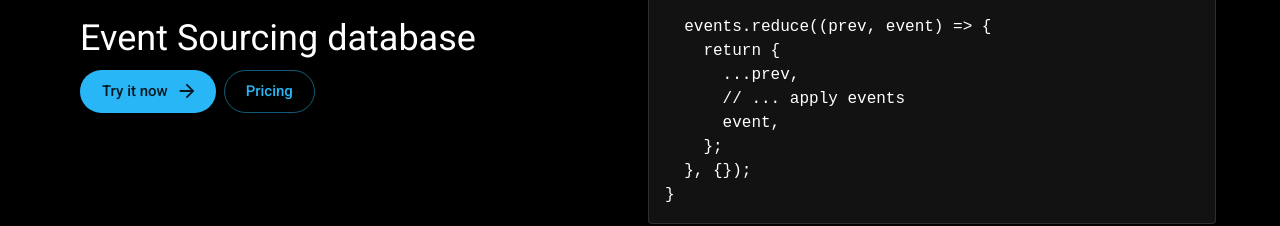
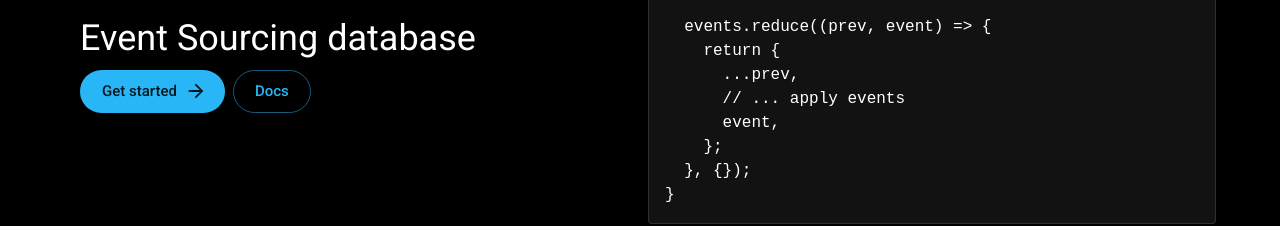
Before and after one commit to liaradb/liaradb.github.io, a Next.js app: page / in a window 1280 px wide. Shown: the part 170-396 px from the top of the page. Built offline with nearby package versions, Linux system fonts and the light colour scheme; what @mui/material-nextjs would draw is missing.

Commit message:
Created pages.

```diff
--- /dev/null
+++ b/src/app/docs/page.tsx
@@ -0,0 +1,3 @@
+export default function Page() {
+  return <div>Docs</div>;
+}
--- /dev/null
+++ b/src/app/features/page.tsx
@@ -0,0 +1,3 @@
+export default function Page() {
+  return <div>Features</div>;
+}
--- /dev/null
+++ b/src/app/getstarted/page.tsx
@@ -0,0 +1,3 @@
+export default function Page() {
+  return <div>Get started</div>;
+}
--- a/src/app/home/docs.tsx
+++ b/src/app/home/docs.tsx
@@ -2,5 +2,5 @@ import { Info } from "@mui/icons-material";
 import { Topic } from "./topic";
 
 export const Docs = () => {
-  return <Topic title="Docs" icon={<Info />} items={[]} />;
+  return <Topic title="Docs" icon={<Info />} items={[]} href="/docs" />;
 };
--- a/src/app/home/features.tsx
+++ b/src/app/home/features.tsx
@@ -7,6 +7,7 @@ export const Features = () => {
       title="Features"
       icon={<Build />}
       items={["Event native database", "Transactional inserts"]}
+      href="/features"
     />
   );
 };
--- a/src/app/home/hero.tsx
+++ b/src/app/home/hero.tsx
@@ -38,7 +38,7 @@ const Subtitle = () => (
   </Typography>
 );
 
-const callToAction = "Try it now";
+const callToAction = "Get started";
 
 const TryItNow = () => {
   return (
@@ -47,17 +47,25 @@ const TryItNow = () => {
       color="info"
       size="large"
       endIcon={<ArrowForward />}
+      LinkComponent="a"
+      href="/getstarted"
     >
       {callToAction}
     </Button>
   );
 };
 
-const pricing = "Pricing";
+const pricing = "Docs";
 
 const Pricing = () => {
   return (
-    <Button variant="outlined" color="info" size="large">
+    <Button
+      variant="outlined"
+      color="info"
+      size="large"
+      LinkComponent="a"
+      href="/docs"
+    >
       {pricing}
     </Button>
   );
--- a/src/app/home/topic.tsx
+++ b/src/app/home/topic.tsx
@@ -13,7 +13,8 @@ export const Topic: FC<{
   title: string;
   icon: ReactNode | ReactNode[];
   items: string[];
-}> = ({ title, icon, items }) => {
+  href: string;
+}> = ({ title, icon, items, href }) => {
   return (
     <Box component={Card} display="flex" flexDirection="column" flexGrow={1}>
       <Box component={CardContent} flexGrow={1}>
@@ -36,7 +37,13 @@ export const Topic: FC<{
         justifyContent="end"
         gap={1}
       >
-        <Button color="info" size="medium" endIcon={<ArrowForward />}>
+        <Button
+          color="info"
+          size="medium"
+          endIcon={<ArrowForward />}
+          LinkComponent="a"
+          href={href}
+        >
           Learn More
         </Button>
       </Box>
--- a/src/app/home/use_cases.tsx
+++ b/src/app/home/use_cases.tsx
@@ -2,5 +2,7 @@ import { Lightbulb } from "@mui/icons-material";
 import { Topic } from "./topic";
 
 export const UseCases = () => {
-  return <Topic title="Use cases" icon={<Lightbulb />} items={[]} />;
+  return (
+    <Topic title="Use cases" icon={<Lightbulb />} items={[]} href="/usecases" />
+  );
 };
--- /dev/null
+++ b/src/app/usecases/page.tsx
@@ -0,0 +1,3 @@
+export default function Page() {
+  return <div>Use cases</div>;
+}
```
